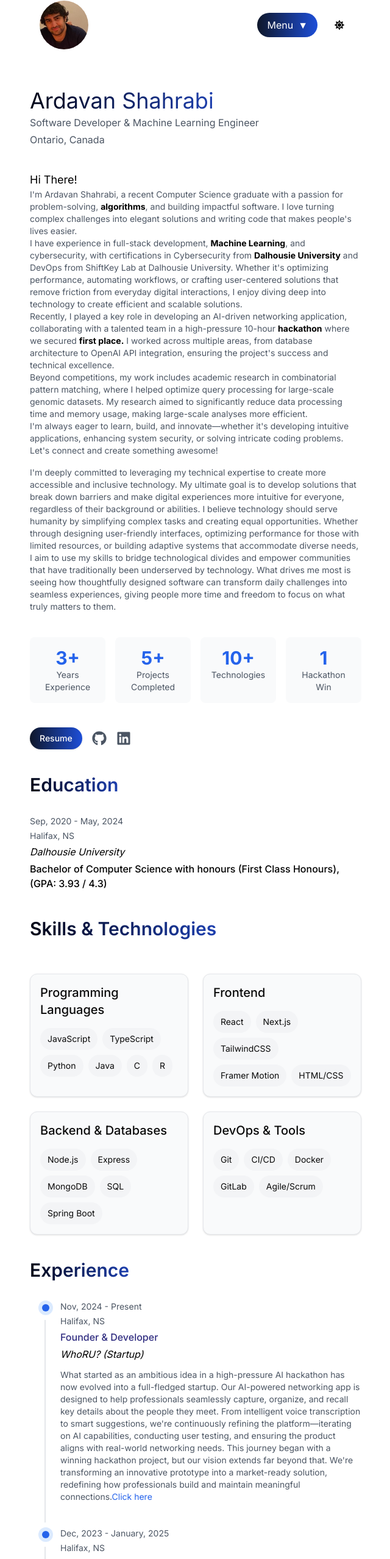
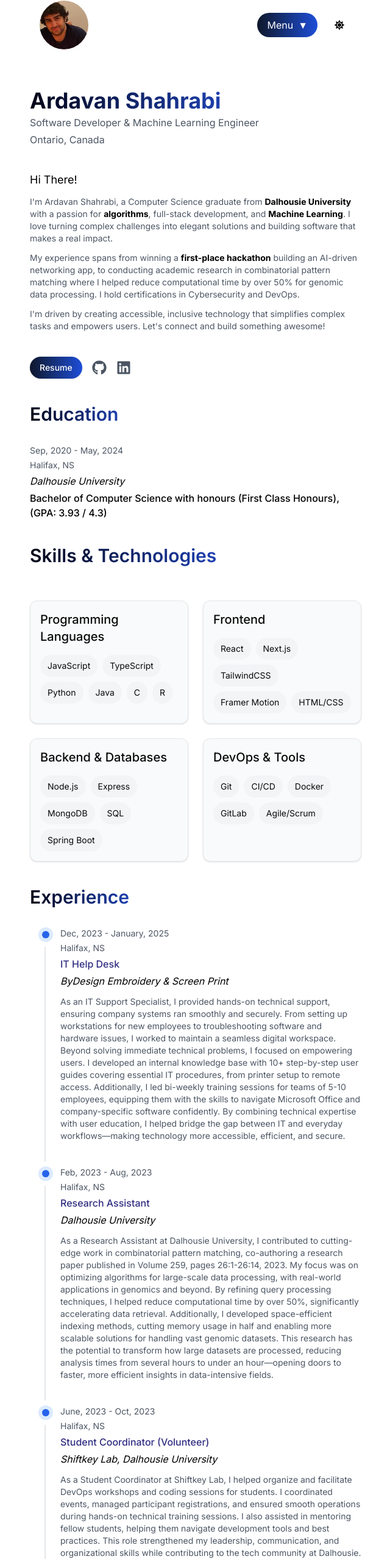
Before and after one commit to a-shahrabi/Ardavan_Portfolio, a Next.js app: page / in a window 1280 px wide. Shown: the part 95-2652 px from the top of the page at 61% size, without its empty margins (319-959 px from the left). Built offline with nearby package versions, Linux system fonts and the light colour scheme.

Commit message:
Clean up portfolio: fix typos, condense content, remove unused elements

```diff
--- a/app/page.tsx
+++ b/app/page.tsx
@@ -4,7 +4,7 @@ import ThemeToggle from '../components/ui/theme-toggle';
 import {motion} from 'framer-motion'
 import { Button } from "@/components/ui/button";
 import Link from "next/link";
-import { FaArrowRight, FaGithub, FaLinkedin } from "react-icons/fa";
+import { FaGithub, FaLinkedin } from "react-icons/fa";
 import { Card, CardContent } from "@/components/ui/card";
 import HoverMenu from "../components/HoverMenu";
 import { useState, useEffect } from 'react';
@@ -95,7 +95,7 @@ export default function Home() {
               transition={{duration: 0.8}}
               className="space-y-1"
             >
-              <h1 className="text-4xl front-bold bg-gradient-to-r from-slate-950 to-blue-800 dark:from-slate-200 dark:to-blue-400 bg-clip-text text-transparent inline-block">
+              <h1 className="text-4xl font-bold bg-gradient-to-r from-slate-950 to-blue-800 dark:from-slate-200 dark:to-blue-400 bg-clip-text text-transparent inline-block">
                 Ardavan Shahrabi
               </h1>
               <p className="text-gray-600 dark:text-gray-400">Software Developer & Machine Learning Engineer</p>
@@ -109,56 +109,19 @@ export default function Home() {
               transition={{duration: 0.8}}
               className="space-y-3"
             >
-              <h2 className="text-lg">Hi There!
+              <h2 className="text-lg">Hi There!</h2>
               <p className="text-gray-600 text-sm dark:text-gray-400 max-w-2xl">
-  I&apos;m Ardavan Shahrabi, a recent Computer Science graduate with a passion for problem-solving, <span className="font-bold text-black dark:text-white">algorithms</span>, and building impactful software. I love turning complex challenges into elegant solutions and writing code that makes people&apos;s lives easier.
+  I&apos;m Ardavan Shahrabi, a Computer Science graduate from <span className="font-bold text-black dark:text-white">Dalhousie University</span> with a passion for <span className="font-bold text-black dark:text-white">algorithms</span>, full-stack development, and <span className="font-bold text-black dark:text-white">Machine Learning</span>. I love turning complex challenges into elegant solutions and building software that makes a real impact.
 </p>
 
 <p className="text-gray-600 text-sm dark:text-gray-400 max-w-2xl">
-  I have experience in full-stack development, <span className="font-bold text-black dark:text-white">Machine Learning</span>, and cybersecurity, with certifications in Cybersecurity from <span className="font-bold text-black dark:text-white">Dalhousie University</span> and DevOps from ShiftKey Lab at Dalhousie University. Whether it&apos;s optimizing performance, automating workflows, or crafting user-centered solutions that remove friction from everyday digital interactions, I enjoy diving deep into technology to create efficient and scalable solutions.
+  My experience spans from winning a <span className="font-bold text-black dark:text-white">first-place hackathon</span> building an AI-driven networking app, to conducting academic research in combinatorial pattern matching where I helped reduce computational time by over 50% for genomic data processing. I hold certifications in Cybersecurity and DevOps.
 </p>
 
 <p className="text-gray-600 text-sm dark:text-gray-400 max-w-2xl">
-  Recently, I played a key role in developing an AI-driven networking application, collaborating with a talented team in a high-pressure 10-hour <span className="font-bold text-black dark:text-white">hackathon</span> where we secured <span className="font-bold text-black dark:text-white bold">first place.</span> I worked across multiple areas, from database architecture to OpenAI API integration, ensuring the project&apos;s success and technical excellence.
+  I&apos;m driven by creating accessible, inclusive technology that simplifies complex tasks and empowers users. Let&apos;s connect and build something awesome!
 </p>
-
-<p className="text-gray-600 text-sm dark:text-gray-400 max-w-2xl">
-  Beyond competitions, my work includes academic research in combinatorial pattern matching, where I helped optimize query processing for large-scale genomic datasets. My research aimed to significantly reduce data processing time and memory usage, making large-scale analyses more efficient.
-</p>
-
-<p className="text-gray-600 text-sm dark:text-gray-400 max-w-2xl">
-  I&apos;m always eager to learn, build, and innovate—whether it&apos;s developing intuitive applications, enhancing system security, or solving intricate coding problems. Let&apos;s connect and create something awesome!
-</p>
-
-{/* This creates a proper spacing between sections */}
-<div className="h-4"></div>
-
-<p className="text-gray-600 text-sm dark:text-gray-400 max-w-2xl">
-  I&apos;m deeply committed to leveraging my technical expertise to create more accessible and inclusive technology. My ultimate goal is to develop solutions that break down barriers and make digital experiences more intuitive for everyone, regardless of their background or abilities. I believe technology should serve humanity by simplifying complex tasks and creating equal opportunities. Whether through designing user-friendly interfaces, optimizing performance for those with limited resources, or building adaptive systems that accommodate diverse needs, I aim to use my skills to bridge technological divides and empower communities that have traditionally been underserved by technology. What drives me most is seeing how thoughtfully designed software can transform daily challenges into seamless experiences, giving people more time and freedom to focus on what truly matters to them.
-</p>
-              </h2>
             </motion.div>
-
-            <div className="grid grid-cols-2 md:grid-cols-4 gap-4 my-8">
-  {[
-    { value: '3+', label: 'Years Experience' },
-    { value: '5+', label: 'Projects Completed' },
-    { value: '10+', label: 'Technologies' },
-    { value: '1', label: 'Hackathon Win' }
-  ].map((stat, i) => (
-    <motion.div
-      key={i}
-      initial={{ opacity: 0, y: 20 }}
-      whileInView={{ opacity: 1, y: 0 }}
-      transition={{ delay: i * 0.1 }}
-      viewport={{ once: true }}
-      className="bg-gray-50 dark:bg-zinc-900 p-4 rounded-lg text-center"
-    >
-      <p className="text-3xl font-bold text-blue-600 dark:text-blue-400">{stat.value}</p>
-      <p className="text-gray-600 dark:text-gray-400 text-sm">{stat.label}</p>
-    </motion.div>
-  ))}
-</div>
 
             <motion.div
               initial={{opacity: 0, x: 50}}
@@ -223,10 +186,8 @@ export default function Home() {
                     <p className="text-sm text-gray-600 dark:text-gray-400">Halifax, NS</p>
                     <p className="italic">Dalhousie University</p>
                     <p className="font-medium">Bachelor of Computer Science with honours (First Class Honours), (GPA: 3.93 / 4.3)</p>
-                    <p className="text-blue-600 dark:text-ble-400"></p>
                   </div>
                 </div>
-                <p className="text-gray-600 dark:text-gray-400"></p>
               </div>
             </motion.section>
 
@@ -314,34 +275,6 @@ export default function Home() {
   </h2>
 
   <div className="relative border-l-2 border-gray-200 dark:border-gray-800 ml-6">
-    {/* WhoRU Startup Experience */}
-    <div className="mb-10 ml-6">
-      <span className="absolute flex items-center justify-center w-6 h-6 bg-blue-100 dark:bg-blue-900 rounded-full -left-3 ring-8 ring-white dark:ring-black">
-        <div className="w-3 h-3 bg-blue-600 dark:bg-blue-400 rounded-full"></div>
-      </span>
-      <div className="space-y-1">
-        <p className="text-sm text-gray-600 dark:text-gray-400">Nov, 2024 - Present</p>
-        <p className="text-sm text-gray-600 dark:text-gray-400">Halifax, NS</p>
-        <p className="font-medium text-indigo-900 dark:text-indigo-300">Founder & Developer</p>
-        <p className="text-black-600 dark:text-blue-400 italic">WhoRU? (Startup)</p>
-      </div>
-      <p className="text-gray-600 dark:text-gray-400 text-sm mt-3">
-        What started as an ambitious idea in a high-pressure AI hackathon has now evolved into a full-fledged startup. Our AI-powered networking app is designed to help professionals seamlessly capture, organize, and recall key details about the people they meet.
-
-        From intelligent voice transcription to smart suggestions, we&apos;re continuously refining the platform—iterating on AI capabilities, conducting user testing, and ensuring the product aligns with real-world networking needs.
-
-        This journey began with a winning hackathon project, but our vision extends far beyond that. We&apos;re transforming an innovative prototype into a market-ready solution, redefining how professionals build and maintain meaningful connections.
-        <a
-          href="https://agentic-ai-hackathon.vercel.app/"
-          target="_blank"
-          rel="noopener noreferrer"
-          className="text-blue-600 dark:text-blue-400 hover:underline"
-        >
-          Click here
-        </a>
-      </p>
-    </div>
-
     {/* IT Help Desk Experience */}
     <div className="mb-10 ml-6">
       <span className="absolute flex items-center justify-center w-6 h-6 bg-blue-100 dark:bg-blue-900 rounded-full -left-3 ring-8 ring-white dark:ring-black">
@@ -390,15 +323,13 @@ export default function Home() {
       <div className="space-y-1">
         <p className="text-sm text-gray-600 dark:text-gray-400">June, 2023 - Oct, 2023</p>
         <p className="text-sm text-gray-600 dark:text-gray-400">Halifax, NS</p>
-        <p className="font-medium text-indigo-900 dark:text-indigo-300">Student Coordinator at Shiftkey Lab (Volunteer)</p>
-        <p className="text-black-600 dark:text-blue-400 italic">Dalhousie University</p>
+        <p className="font-medium text-indigo-900 dark:text-indigo-300">Student Coordinator (Volunteer)</p>
+        <p className="text-black-600 dark:text-blue-400 italic">Shiftkey Lab, Dalhousie University</p>
       </div>
       <p className="text-gray-600 dark:text-gray-400 text-sm mt-3">
-        As a Research Assistant at Dalhousie University, I contributed to cutting-edge work in combinatorial pattern matching, co-authoring a research paper published in Volume 259, pages 26:1-26:14, 2023. My focus was on optimizing algorithms for large-scale data processing, with real-world applications in genomics and beyond.
+        As a Student Coordinator at Shiftkey Lab, I helped organize and facilitate DevOps workshops and coding sessions for students. I coordinated events, managed participant registrations, and ensured smooth operations during hands-on technical training sessions.
 
-        By refining query processing techniques, I helped reduce computational time by over 50%, significantly accelerating data retrieval. Additionally, I developed space-efficient indexing methods, cutting memory usage in half and enabling more scalable solutions for handling vast genomic datasets.
-
-        This research has the potential to transform how large datasets are processed, reducing analysis times from several hours to under an hour—opening doors to faster, more efficient insights in data-intensive fields.
+        I also assisted in mentoring fellow students, helping them navigate development tools and best practices. This role strengthened my leadership, communication, and organizational skills while contributing to the tech community at Dalhousie.
       </p>
     </div>
   </div>
@@ -452,11 +383,6 @@ export default function Home() {
                         </div>
                       </div>
 
-                      <div className="flex justify-end mt-4">
-                        <Button variant="ghost" size="icon">
-                          <FaArrowRight className="w-4 h-4"/>
-                        </Button>
-                      </div>
                     </div>
                   </div>
                 </CardContent>
@@ -507,11 +433,6 @@ export default function Home() {
                         </div>
                       </div>
 
-                      <div className="flex justify-end mt-4">
-                        <Button variant="ghost" size="icon">
-                          <FaArrowRight className="w-4 h-4"/>
-                        </Button>
-                      </div>
                     </div>
                   </div>
                 </CardContent>
@@ -559,11 +480,6 @@ export default function Home() {
                         </div>
                       </div>
 
-                      <div className="flex justify-end mt-4">
-                        <Button variant="ghost" size="icon">
-                          <FaArrowRight className="w-4 h-4"/>
-                        </Button>
-                      </div>
                     </div>
                   </div>
                 </CardContent>
@@ -603,11 +519,6 @@ export default function Home() {
                         </div>
                       </div>
 
-                      <div className="flex justify-end mt-4">
-                        <Button variant="ghost" size="icon">
-                          <FaArrowRight className="w-4 h-4"/>
-                        </Button>
-                      </div>
                     </div>
                   </div>
                 </CardContent>
@@ -631,7 +542,6 @@ export default function Home() {
                           <h4 className="font-medium mb-2">Key Features:</h4>
                           <ul className="text-sm list-disc pl-4 space-y-1 text-gray-600 dark:text-gray-400">
                             <li>Linear Regression Model: Developed a linear regression model to quantify the impact of factors such as student absences, parental support, and study habits on grades.</li>
-                            <li>RESTful API: Designed and implemented a RESTful API for seamless communication between the front-end and back-end of the website.</li>
                             <li>Data Visualizations: Created compelling visualizations to communicate key findings, making complex data more accessible and understandable.</li>
                             <li>Data Analysis: Analyzed a large dataset from Kaggle to identify key variables that affect students&apos; academic performance using Python and data visualization tools.</li>
                             <li>Key Findings: Found that student absences were the most significant negative factor affecting academic performance, while parental support and study habits contributed positively to students' success.</li>
@@ -643,11 +553,6 @@ export default function Home() {
                         </div>
                       </div>
 
-                      <div className="flex justify-end mt-4">
-                        <Button variant="ghost" size="icon">
-                          <FaArrowRight className="w-4 h-4"/>
-                        </Button>
-                      </div>
                     </div>
                   </div>
                 </CardContent>
@@ -805,7 +710,7 @@ export default function Home() {
 
           <footer className="mt-20 pb-8">
             <p className="text-sm text-gray-600 dark:text-gray-400 text-center">
-              © 2024 Ardavan Shahrabi. Built with Next.js, TailwindCSS and Framer motion. All rights reserved.
+              © 2025 Ardavan Shahrabi. Built with Next.js, TailwindCSS and Framer motion. All rights reserved.
             </p>
           </footer>
         </main>
```
